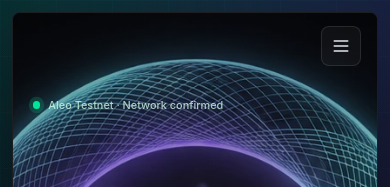
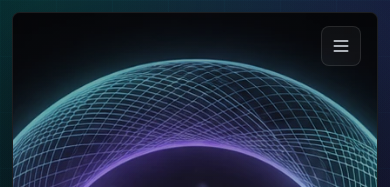
Before and after one commit to tz-hao/aleo-zkbugbounty-escrow, a Next.js app: page / in a window 390 px wide. Shown: the top 187 px of the page. Built offline with nearby package versions, Linux system fonts and the light colour scheme.

Commit message:
feat: simplify homepage cover

```diff
--- a/app/globals.css
+++ b/app/globals.css
@@ -383,17 +383,6 @@ body:has(.home-immersive) .site-navigation nav a[aria-current="page"] {
     linear-gradient(180deg, rgba(2, 4, 8, 0.02) 42%, rgba(2, 3, 7, 0.18) 66%, rgba(2, 3, 6, 0.52) 100%);
 }
 
-.home-immersive-top {
-  position: absolute;
-  z-index: 2;
-  top: 5.25rem;
-  right: 2rem;
-  left: 2rem;
-  display: flex;
-  align-items: center;
-  justify-content: space-between;
-}
-
 .home-immersive-content {
   position: absolute;
   inset: 0;
@@ -492,16 +481,6 @@ body:has(.home-immersive) .site-navigation nav a[aria-current="page"] {
 
   .home-immersive-content {
     padding: 7.25rem 1.25rem 4rem;
-  }
-
-  .home-immersive-top {
-    top: 5.25rem;
-    right: 1.25rem;
-    left: 1.25rem;
-  }
-
-  .home-immersive-top > span:last-child {
-    display: none;
   }
 
   .home-protocol-title {
--- a/components/dashboard.tsx
+++ b/components/dashboard.tsx
@@ -8,16 +8,6 @@ export function Dashboard() {
   return (
     <section className="home-immersive section-reveal" aria-labelledby="home-title">
       <HeroProofVisual />
-
-      <div className="home-immersive-top">
-        <span className="inline-flex items-center gap-2 text-[0.68rem] font-medium text-emerald-100/80">
-          <span className="network-pulse" aria-hidden="true" />
-          Aleo Testnet · Network confirmed
-        </span>
-        <span className="hidden font-mono text-[0.64rem] text-slate-600 sm:block">
-          zkbugbounty_7f3c92.aleo
-        </span>
-      </div>
 
       <div className="home-immersive-content">
         <p className="home-protocol-label">Private Witness · Public Proof</p>
```
Also changed, not shown: 1 other file (tests, documents, lock files or other folders).
